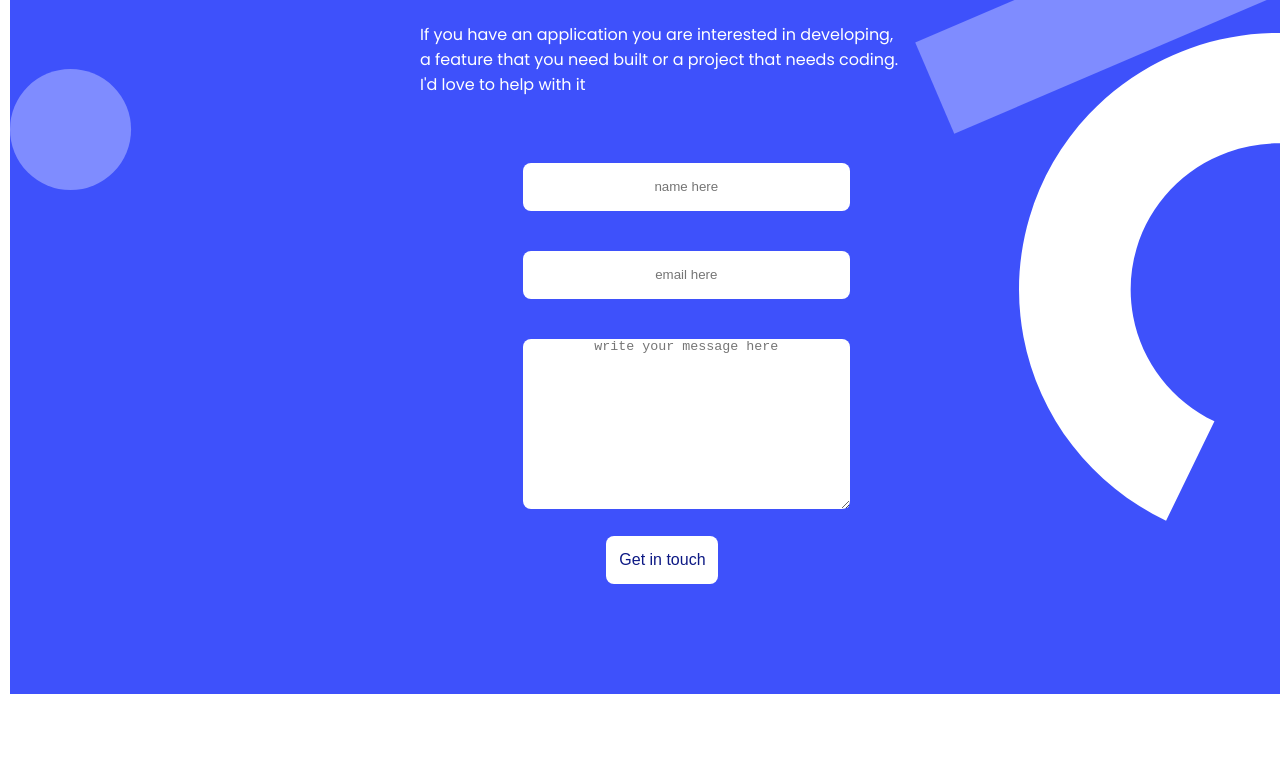
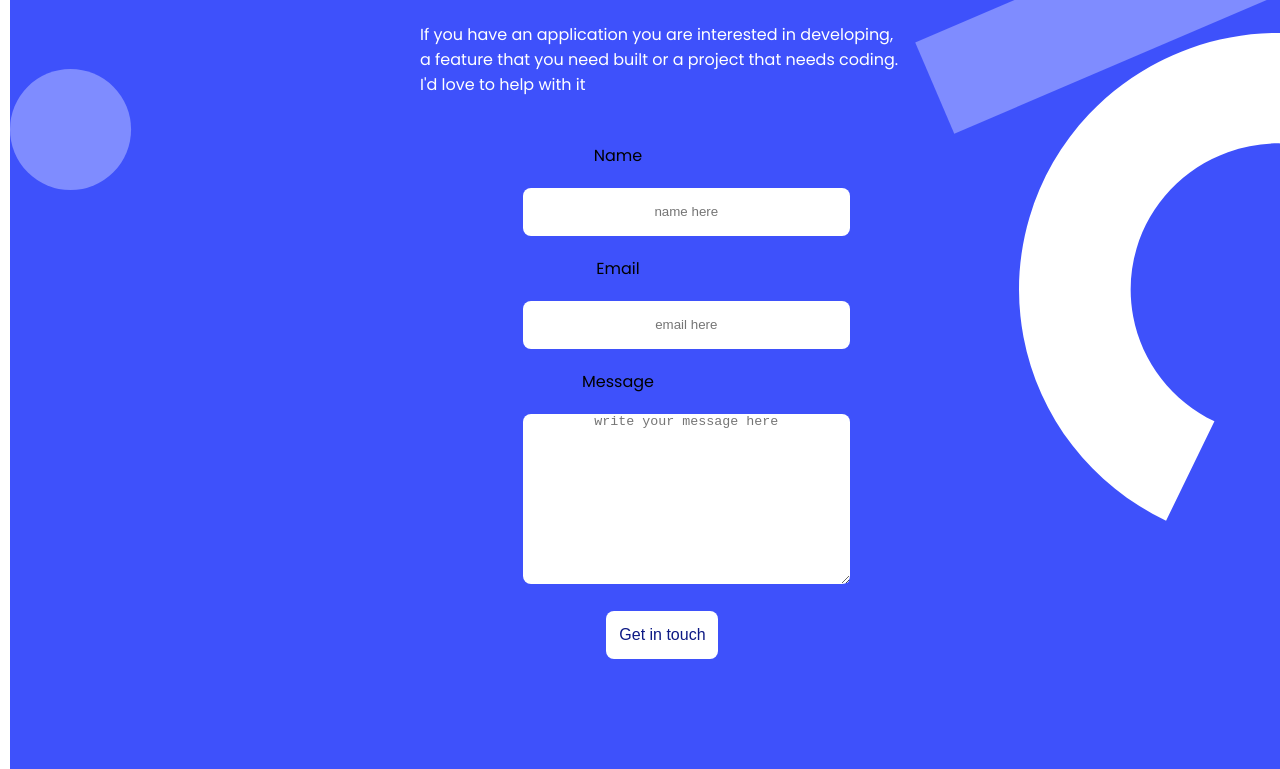
Before and after one commit to laurianerzb/Portfolio-setup-and-mobile-first, a website: page index.html in a window 1280 px wide. Shown: the part 3241-4010 px from the top of the page. Before the commit the page ends 3935 px from the top, so only its background shows below. Drawn offline with Linux system fonts and the light colour scheme.

Commit message:
Fixed accesibility issues

```diff
--- a/index.html
+++ b/index.html
@@ -12,9 +12,9 @@
       <header class="header">
         <nav class="nav-menu">
           <a href="#">
-            <img src="./images/Logo Placeholder.svg" alt="header logo image" />
+            <img src="./images/Logo Placeholder.svg" alt="logo alternative text" />
           </a>
-          <img class="menu" src="./images/Union.svg" alt="header menu image"/>
+          <img class="menu" src="./images/Union.svg" alt="menu alternative text"/>
           <ul class="menu-desktop" href="#">
             <li><a href="#">Portfolio</a></li>
             <li><a href="#">About</a></li>
@@ -212,15 +212,15 @@
         <form id="contact-form" class="form-container" action="https://formspree.io/f/xyyvwogq" method="post">
 
          <div class="row">
-            <label id="name" for="name"></label>
+            <label id="name" class="label" for="name">Name</label>
             <input type="text" id="name" name="username" maxlength="30" placeholder="name here" required/>
           </div>
         <div class="row">
-          <label id="email" for="email"></label>
+          <label id="email" class="label" for="email">Email</label>
             <input type="email" id="email" name="email" placeholder="email here" required/>
           </div>
         <div class="row">
-            <label id="message" for="message"></label>
+            <label id="message" class="label" for="message">Message</label>
             <textarea id="message" name="user_message" maxlength="500" placeholder="write your message here" required></textarea>
           </div>
         <div class="row">
```
